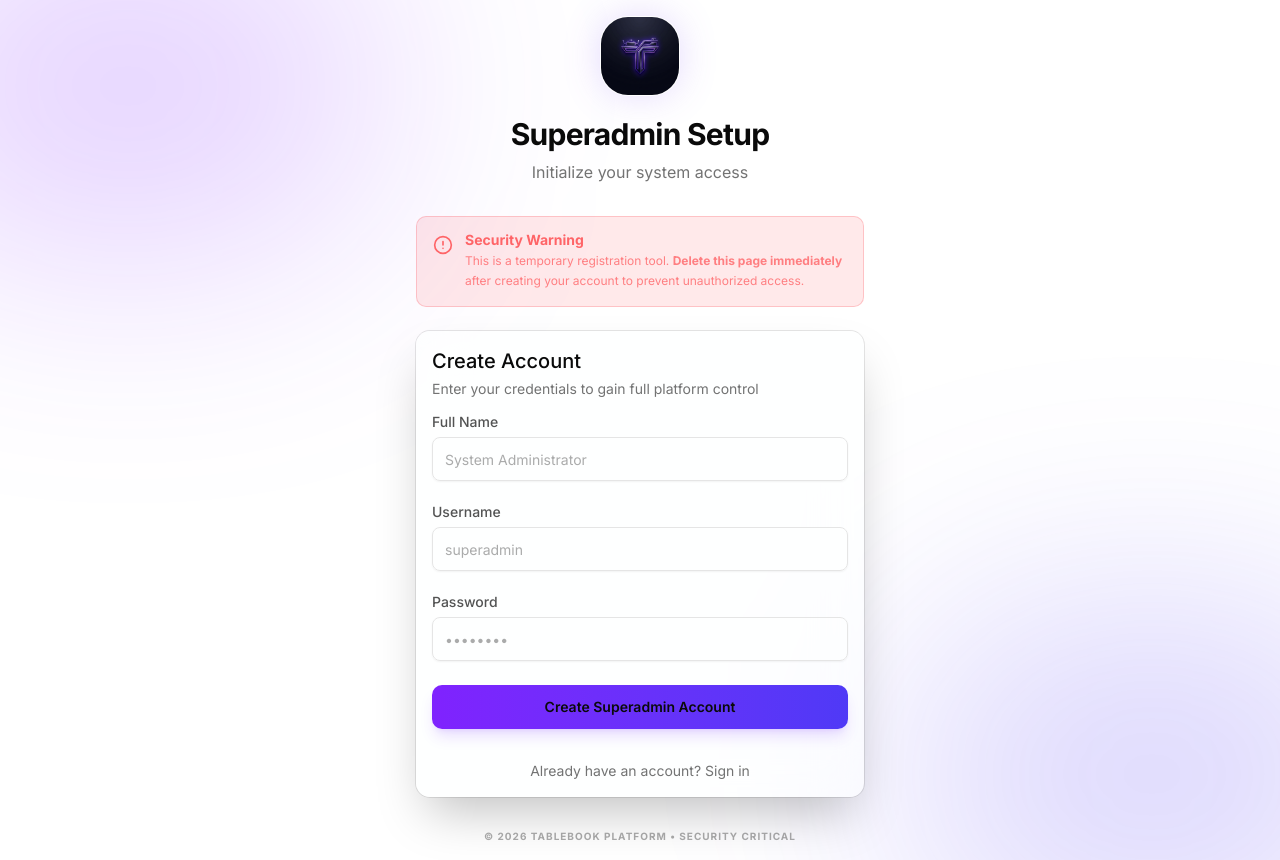
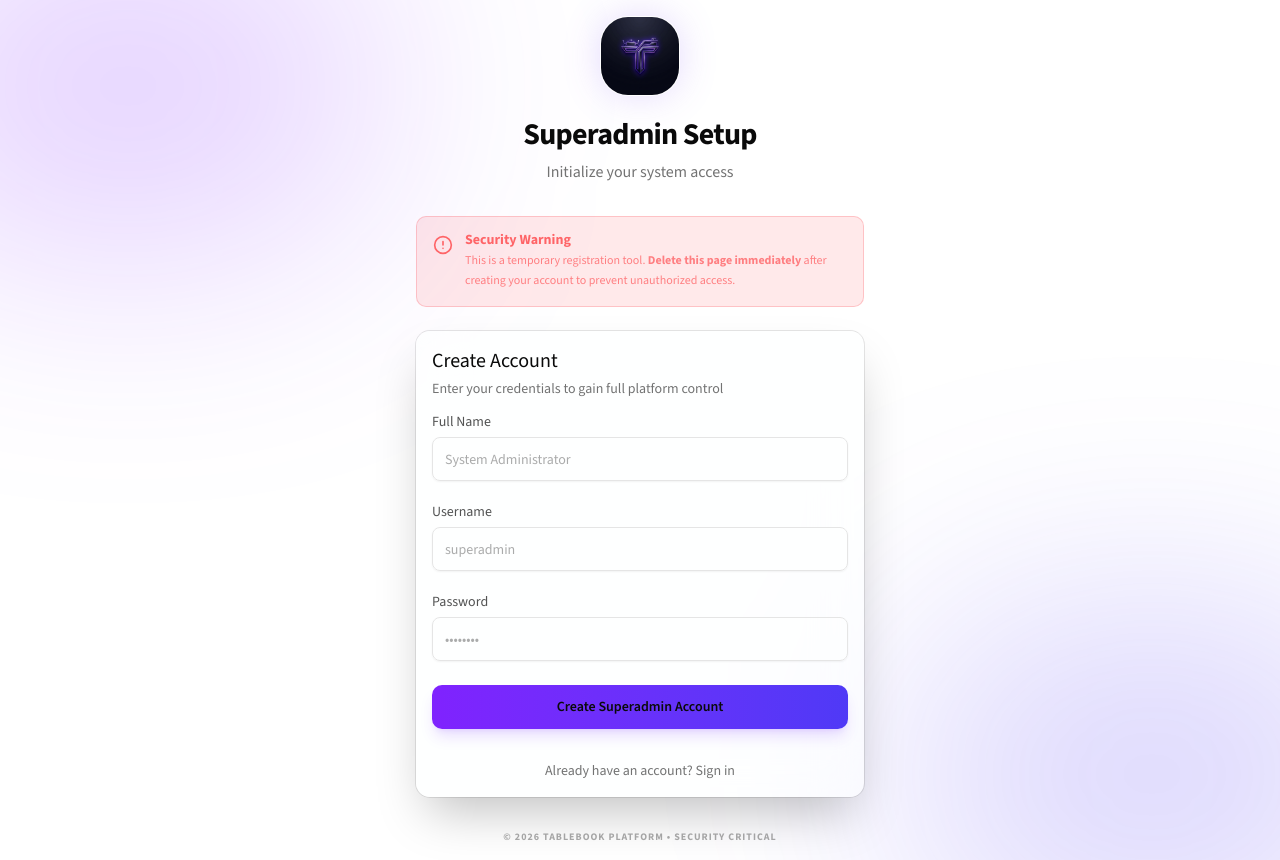
Before and after one commit to DaraBoth/table_reservation_system, a Next.js app: page /register-superadmin in a window 1280 px wide. Built offline with nearby package versions, Linux system fonts and the light colour scheme; no server answers.

Commit message:
change font\

```diff
--- a/src/app/globals.css
+++ b/src/app/globals.css
@@ -7,7 +7,7 @@
 @theme inline {
   --color-background: var(--background);
   --color-foreground: var(--foreground);
-  --font-sans: var(--font-sans);
+  --font-sans: var(--font-source-sans);
   --font-mono: var(--font-geist-mono);
   --font-heading: var(--font-sans);
   --color-sidebar-ring: var(--sidebar-ring);
--- a/src/app/layout.tsx
+++ b/src/app/layout.tsx
@@ -1,13 +1,13 @@
 import type { Metadata, Viewport } from 'next'
-import { Inter } from 'next/font/google'
+import { Source_Sans_3 } from 'next/font/google'
 import './globals.css'
 import { Toaster } from 'sonner'
 import NextTopLoader from 'nextjs-toploader'
 
-const inter = Inter({
+const sourceSans3 = Source_Sans_3({
   subsets: ['latin'],
   display: 'swap',
-  variable: '--font-inter',
+  variable: '--font-source-sans',
 })
 
 export const metadata: Metadata = {
@@ -47,7 +47,7 @@ export default function RootLayout({ children }: { children: React.ReactNode })
         <link rel="preconnect" href="https://fonts.gstatic.com" crossOrigin="anonymous" />
         <link rel="preconnect" href={process.env.NEXT_PUBLIC_SUPABASE_URL || ''} />
       </head>
-      <body className={`${inter.className} antialiased`}>
+      <body className={`${sourceSans3.variable} ${sourceSans3.className} antialiased`}>
         <ThemeProvider>
         <MuiProvider>
           <AuthProvider>
--- a/src/components/providers/mui-provider.tsx
+++ b/src/components/providers/mui-provider.tsx
@@ -33,7 +33,7 @@ const darkTheme = createTheme({
     background: { default: '#020617', paper: '#0f172a' },
     text: { primary: '#f8fafc', secondary: '#94a3b8' },
   },
-  typography: { fontFamily: 'var(--font-inter), sans-serif' },
+  typography: { fontFamily: 'var(--font-source-sans), sans-serif' },
   components: sharedComponents,
 })
 
```
